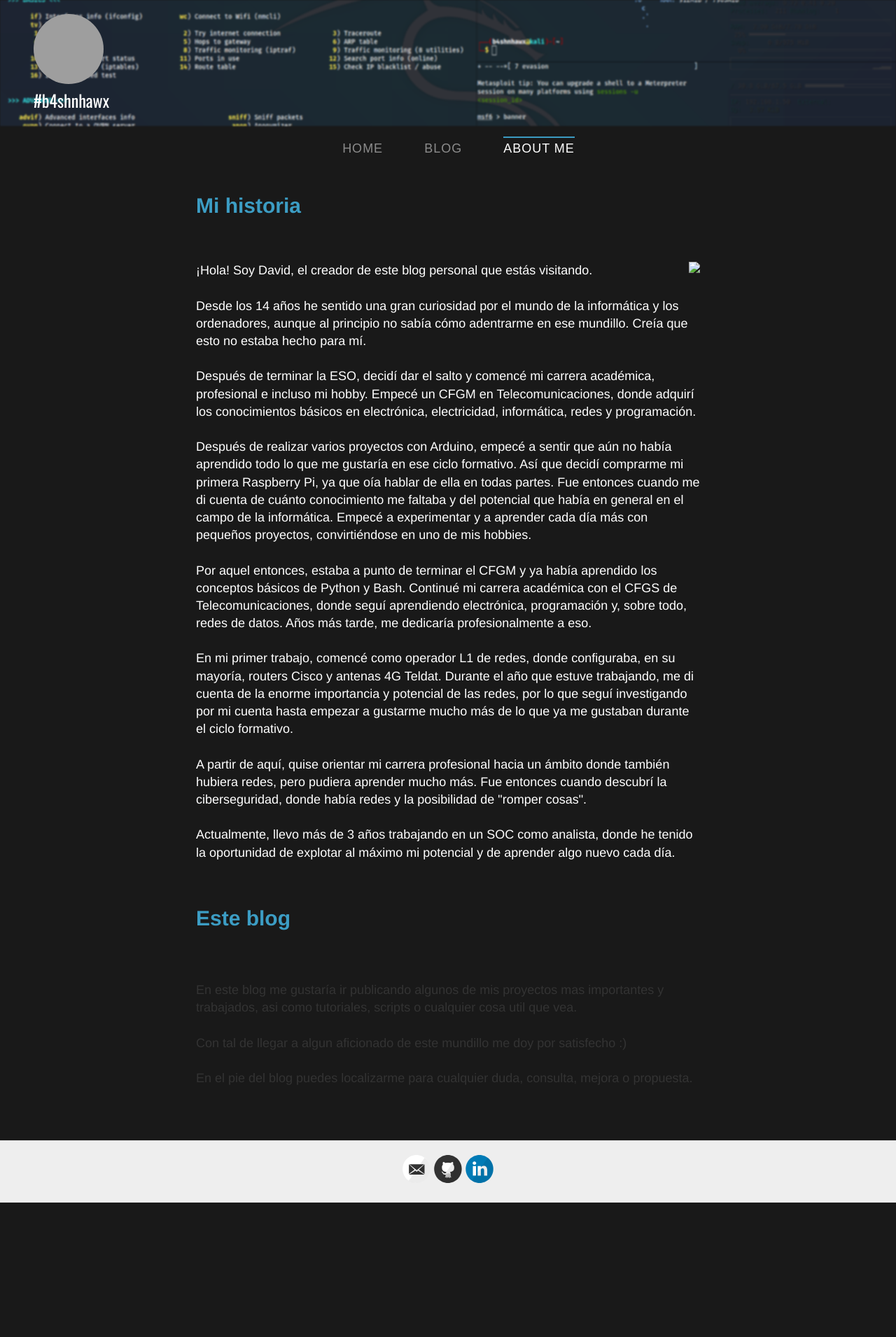
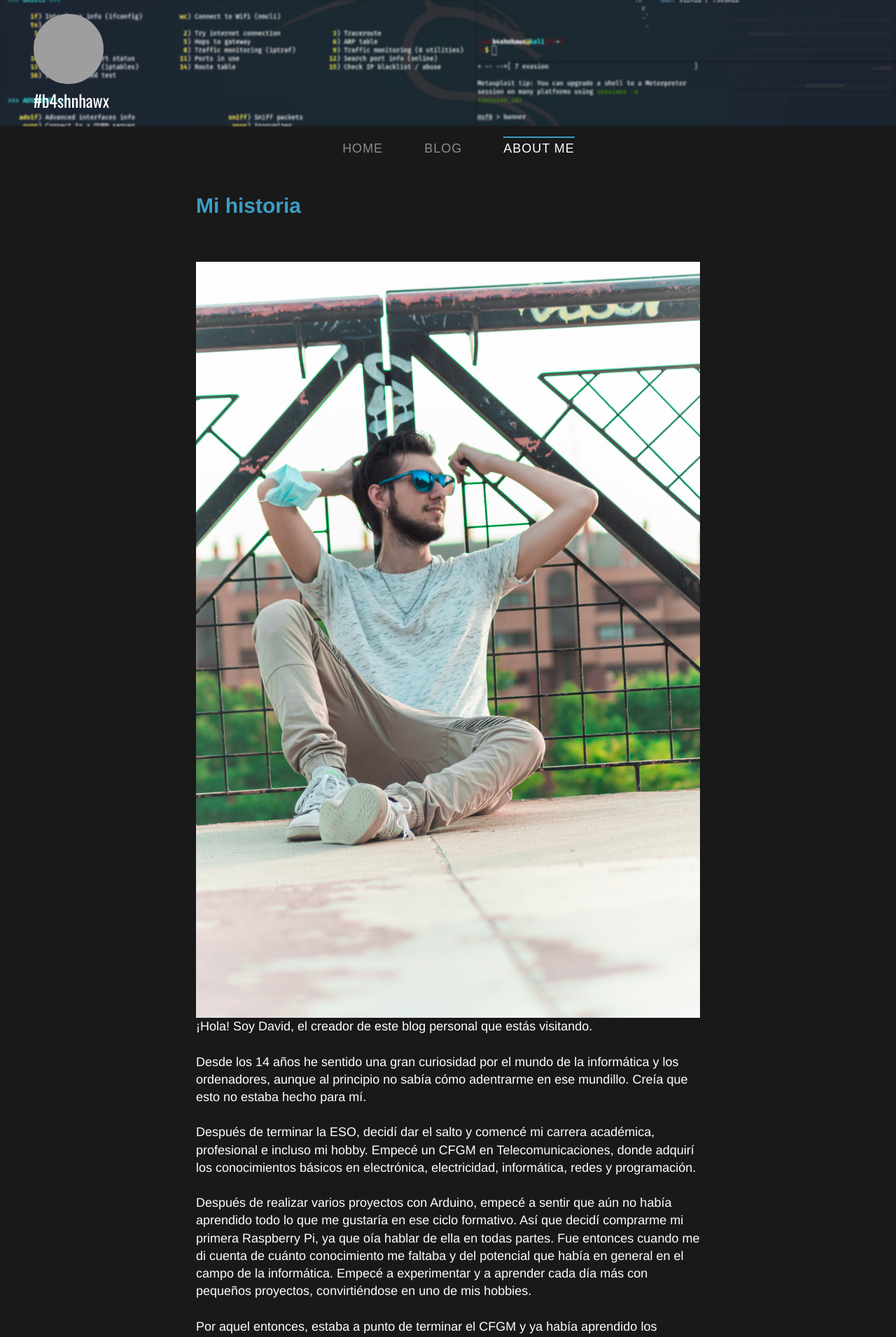
Before and after one commit to b4shnhawx/b4shnhawx.github.io, a Jekyll site: the page built from about/index.html, in a window 1280 px wide. Shown: the top 1910 px of the page at 70% size. Built offline with Jekyll 4.4.1, drawn with Linux system fonts in a browser that asks for light colours; nearby versions of some CDN libraries; before the commit the page ends 1718 px from its top, so only the background shows below that; grey boxes are pictures that could not be loaded.

Commit message:
Update index.html

```diff
--- a/about/index.html
+++ b/about/index.html
@@ -5,7 +5,7 @@
 <h1>Mi historia</h1><br>
 
 <p>
-<img src="./images/aboutme.jpg" align="right" class="logo">
+<img src="../images/aboutme.jpg" align="right" class="logo">
 ¡Hola! Soy David, el creador de este blog personal que estás visitando. <br><br>
 
 Desde los 14 años he sentido una gran curiosidad por el mundo de la informática y los ordenadores, aunque al principio no sabía cómo adentrarme en ese mundillo. Creía que esto no estaba hecho para mí. <br><br>
```
